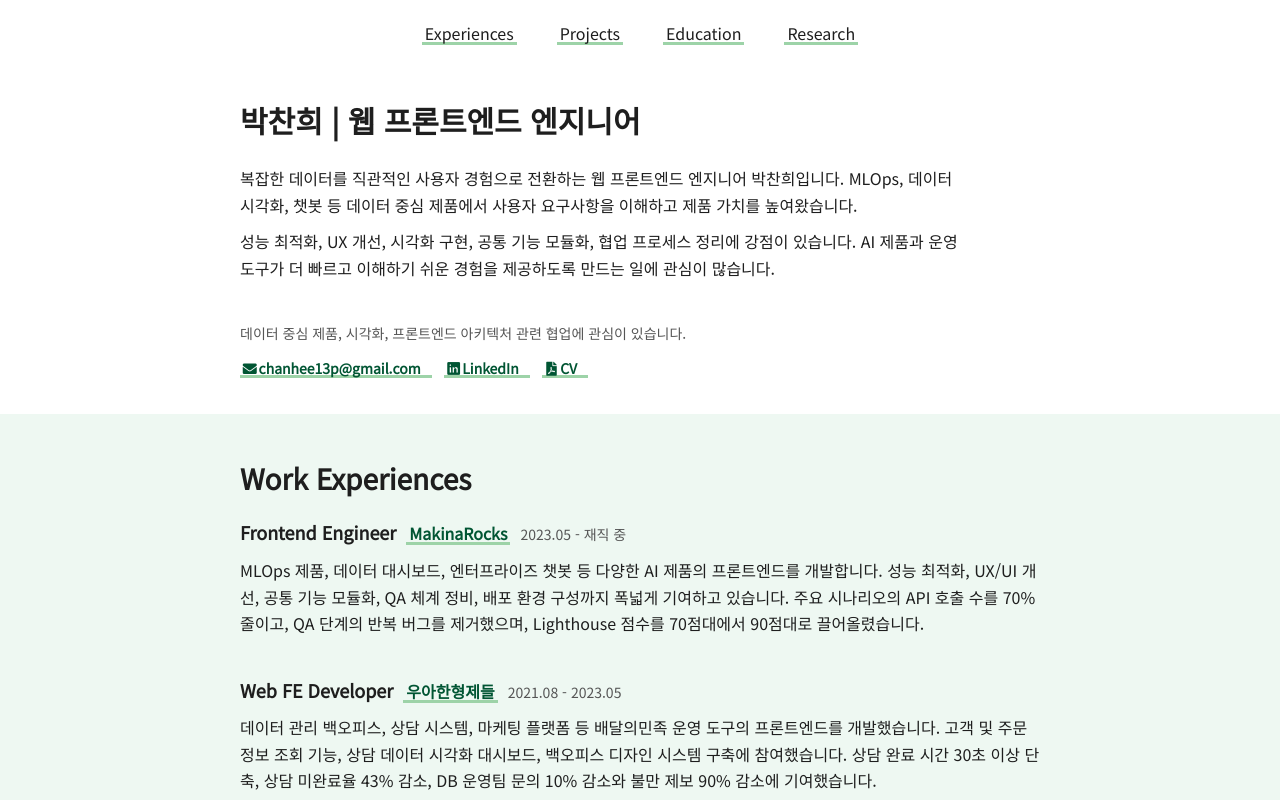
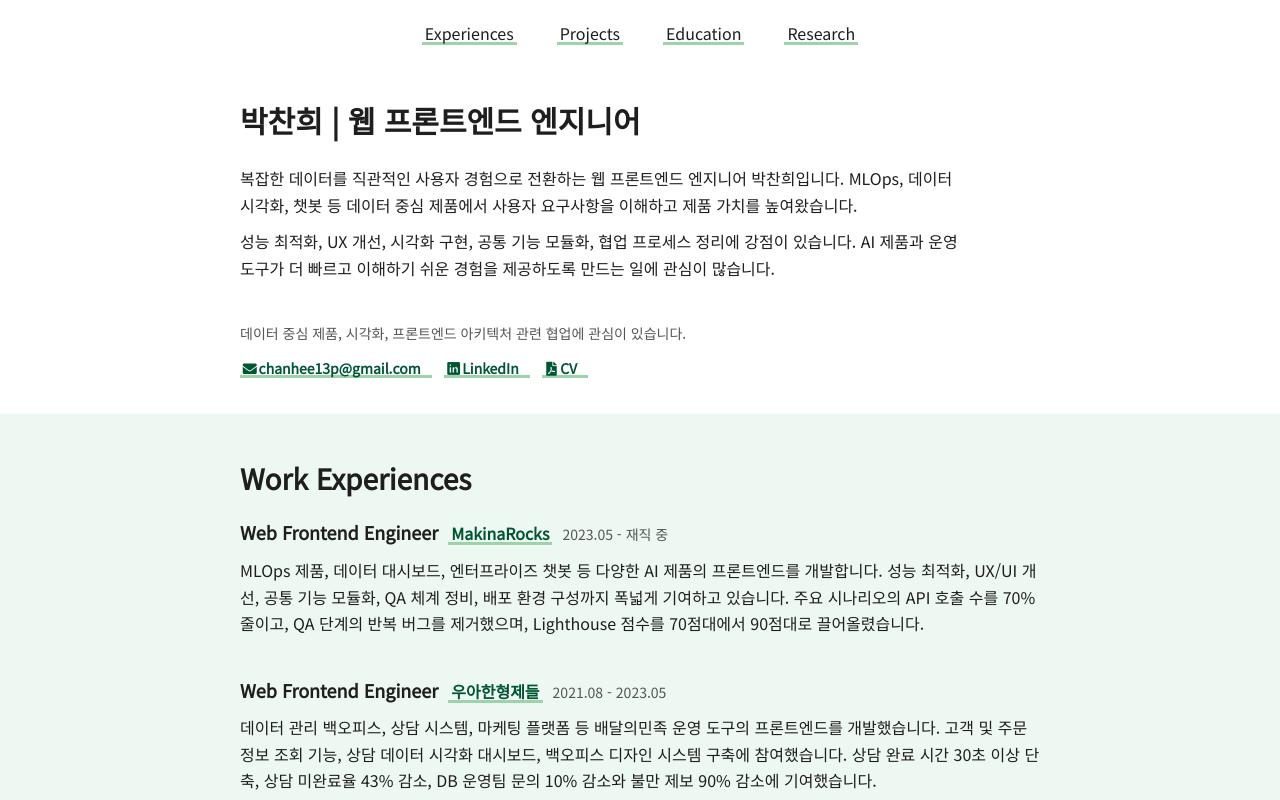
Before and after one commit to chanhee-park/chanhee-park.github.io, a React (Vite) app: page / in a window 1280 px wide. Shown: the top 800 px of the page. Built offline with nearby package versions, Linux system fonts and the light colour scheme.

Commit message:
fix(data): 경력 직군 표기를 Web Frontend Engineer로 통일

```diff
--- a/src/data/experiences.ts
+++ b/src/data/experiences.ts
@@ -3,7 +3,7 @@ import type { Experience } from '../types/portfolio';
 export const experiences: Experience[] = [
   {
     id: 'makinarocks-2023',
-    role: 'Frontend Engineer',
+    role: 'Web Frontend Engineer',
     company: 'MakinaRocks',
     period: { start: '2023.05', end: 'current' },
     description: [
@@ -15,7 +15,7 @@ export const experiences: Experience[] = [
   },
   {
     id: 'woowahan-2021',
-    role: 'Web FE Developer',
+    role: 'Web Frontend Engineer',
     company: '우아한형제들',
     period: { start: '2021.08', end: '2023.05' },
     description: [
```
